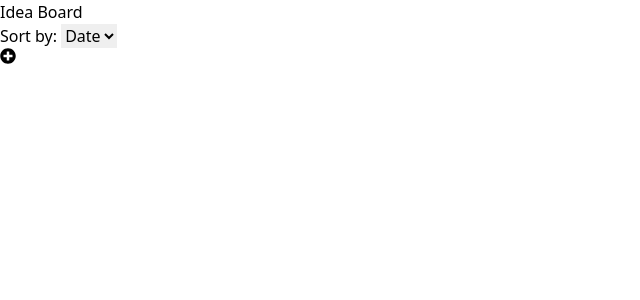
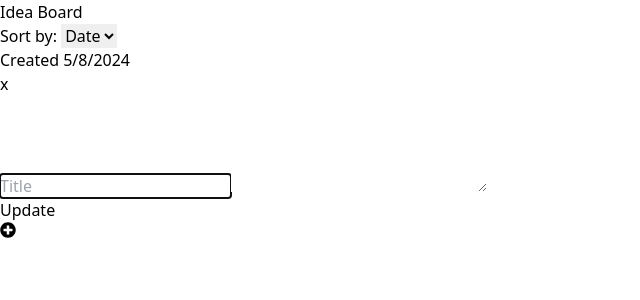
Before and after one commit to migueldcdev/idea-board-ts, a React (Vite) app: page / in a window 1280 px wide. Both pictures are taken after a click on the icon 8 px from the left and 56 px from the top of the page. Shown: the top 300 px of the page, without its empty margins (0-640 px from the left). Built offline with nearby package versions, Linux system fonts and the light colour scheme.

Commit message:
ts migration 0.2

```diff
--- a/src/components/IdeaTile/index.tsx
+++ b/src/components/IdeaTile/index.tsx
@@ -12,11 +12,9 @@
 
   const { id, title, description } = idea as Idea;
 
-  const [inputHasChanged, setInputHasChanged] = useState(false);
+  const [inputTitle, setInputTitle] = useState(title);
 
-  const [descriptionCharCount, setDescriptionCharCount] = useState(
-    description.length,
-  );
+  const descriptionCharCount = description.length;
 
   const [confetti, setConfetti] = useState(false);
 
@@ -27,10 +25,9 @@
   }
 
   //substitute = title === idea.title
-  // function handleChangeTitle(value) {
-  //     setInputHasChanged(true)
-  //     setTitle(value)
-  // }
+  function handleChangeTitle(value: string) {
+    setInputTitle(value);
+  }
 
   // function handleChangeDescription(value) {
 
@@ -42,40 +39,32 @@
 
   // }
 
-  // function updateIdea() {
+  function updateIdea() {
+    const index = ideas.findIndex((item) => item.id === id);
+    console.log(ideas[index]);
+    ideas[index].title = "inputTitle";
+    console.log(ideas[index]);
 
-  //     const ideas = JSON.parse(ideas)
+    ideas[index].description = description;
 
-  //     const id = idea.id
+    ideas[index].date = Date.now();
 
-  //     const index = ideas.findIndex(item => item.id === id)
+    ideas[index].updated = true;
+    console.log(ideas);
+    setIdeas(ideas);
 
-  //     ideas[index].title = title
+    throwConfetti();
+  }
 
-  //     ideas[index].description = description
-
-  //     ideas[index].date = Date.now()
-
-  //     ideas[index].updated = true
-
-  //     setIdeas(JSON.stringify(ideas))
-
-  //     throwConfetti()
-
-  //     setInputHasChanged(false)
-
-  // }
-
-  // function throwConfetti() {
-  //     setConfetti(true)
-  //     setTimeout(() => {
-  //         setConfetti(false)
-  //     }, 5000)
-
-  // }
+  function throwConfetti() {
+    setConfetti(true);
+    setTimeout(() => {
+      setConfetti(false);
+    }, 5000);
+  }
 
   return (
-    <div className="tile">
+    <div className="">
       {confetti && (
         <Confetti numberOfPieces={100} gravity={0.2} recycle={false}></Confetti>
       )}
@@ -97,8 +86,8 @@
           className="title"
           placeholder="Title"
           autoFocus
-          // onChange={(e) => handleChangeTitle(e.target.value)}
-          value={title}
+          onChange={(e) => handleChangeTitle(e.target.value)}
+          value={inputTitle}
         />
 
         <textarea
@@ -114,16 +103,11 @@
           <div className="char-count">{descriptionCharCount}/140</div>
         )}
       </div>
-      {inputHasChanged && (
-        <div className="flex-end-container">
-          <button
-            className="update-button"
-            // onClick={() => updateIdea()}
-          >
-            Update
-          </button>
-        </div>
-      )}
+      <div className="flex-end-container">
+        <button className="update-button" onClick={() => updateIdea()}>
+          Update
+        </button>
+      </div>
     </div>
   );
 };
--- a/src/components/IdeasContainer/index.tsx
+++ b/src/components/IdeasContainer/index.tsx
@@ -1,4 +1,4 @@
-import { useState, useContext } from "react";
+import { useState, useContext, useEffect } from "react";
 
 import { ideasContext } from "../../context/ideasContext";
 
@@ -11,7 +11,11 @@
 
   const [sortedIdeas, setSortedIdeas] = useState(ideas);
 
-  function sortIdeas(value: string) {
+  useEffect(() => {
+    sortIdeas();
+  }, [ideas]);
+
+  function sortIdeas(value?: string) {
     switch (value) {
       case "Date":
         setSortedIdeas(ideas.sort((x, y) => y.date - x.date));
```
